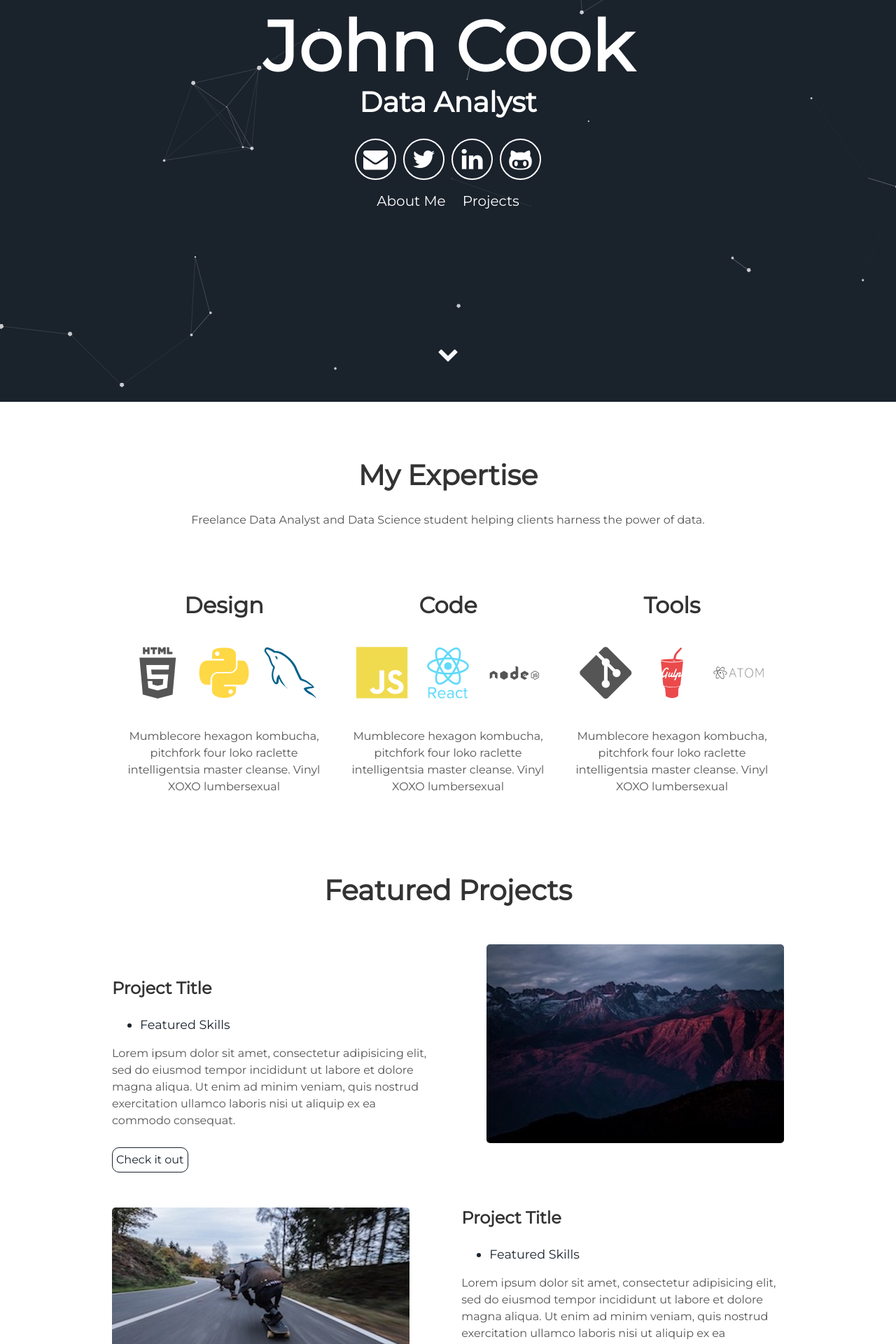
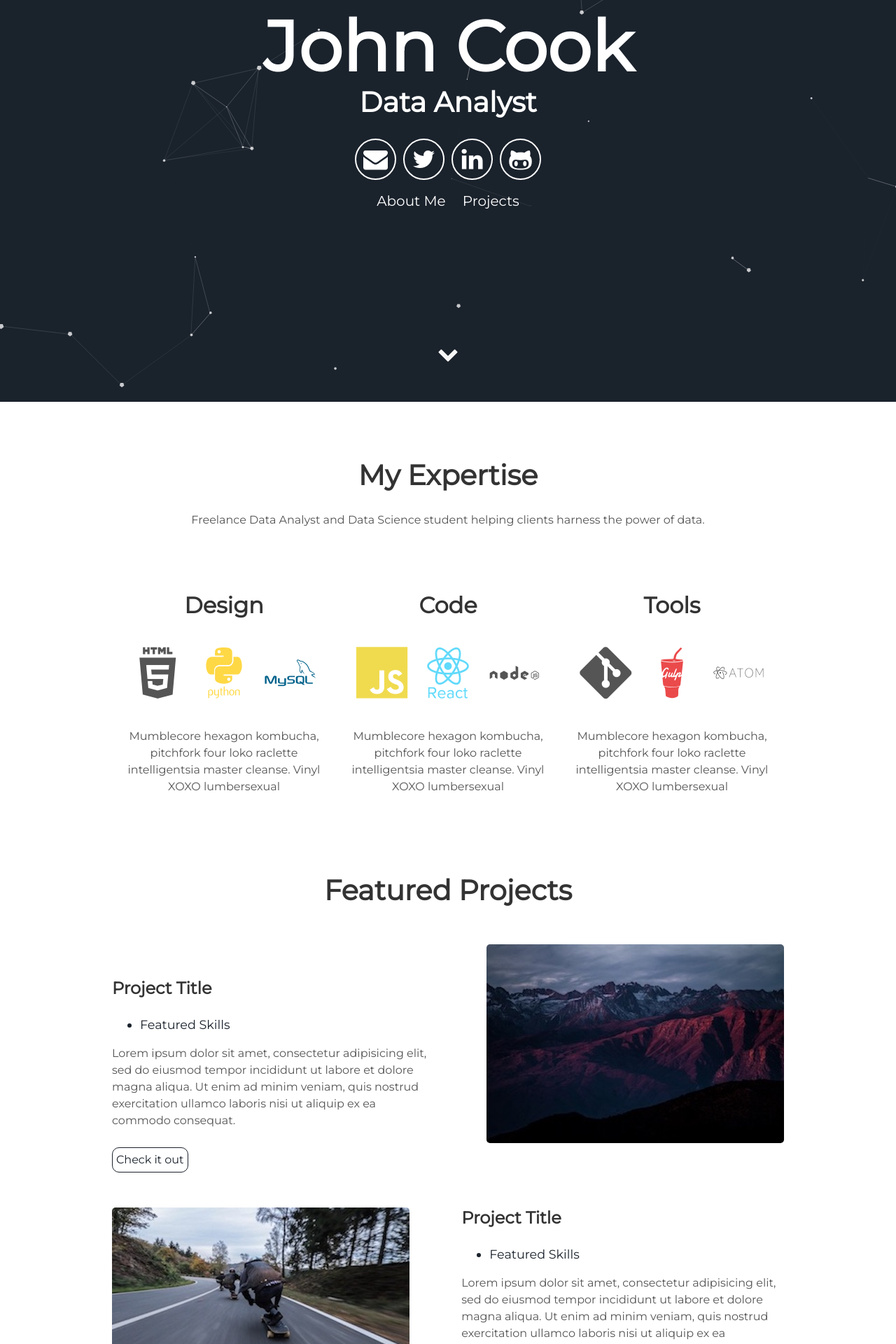
Before and after one commit to johngncook/Analytics-Portfolio, a Jekyll site: the page built from index.html, in a window 1280 px wide. Shown: the part 326-2246 px from the top of the page at 70% size. Built offline with Jekyll 4.4.1, drawn with Linux system fonts in a browser that asks for light colours.

Commit message:
Update about.html

```diff
--- a/_includes/about.html
+++ b/_includes/about.html
@@ -6,8 +6,8 @@
     <div class="tech">
       <h2>Design</h2>
       <i class="devicon-html5-plain-wordmark"></i>
-      <i class="devicon-python-plain colored"></i>
-      <i class="devicon-mysql-plain colored"></i>
+      <i class="devicon-python-plain-wordmark colored"></i>
+      <i class="devicon-mysql-plain-wordmark colored"></i>
       <p>Mumblecore hexagon kombucha, pitchfork four loko raclette intelligentsia master cleanse.
         Vinyl XOXO lumbersexual</p>
     </div>
```
